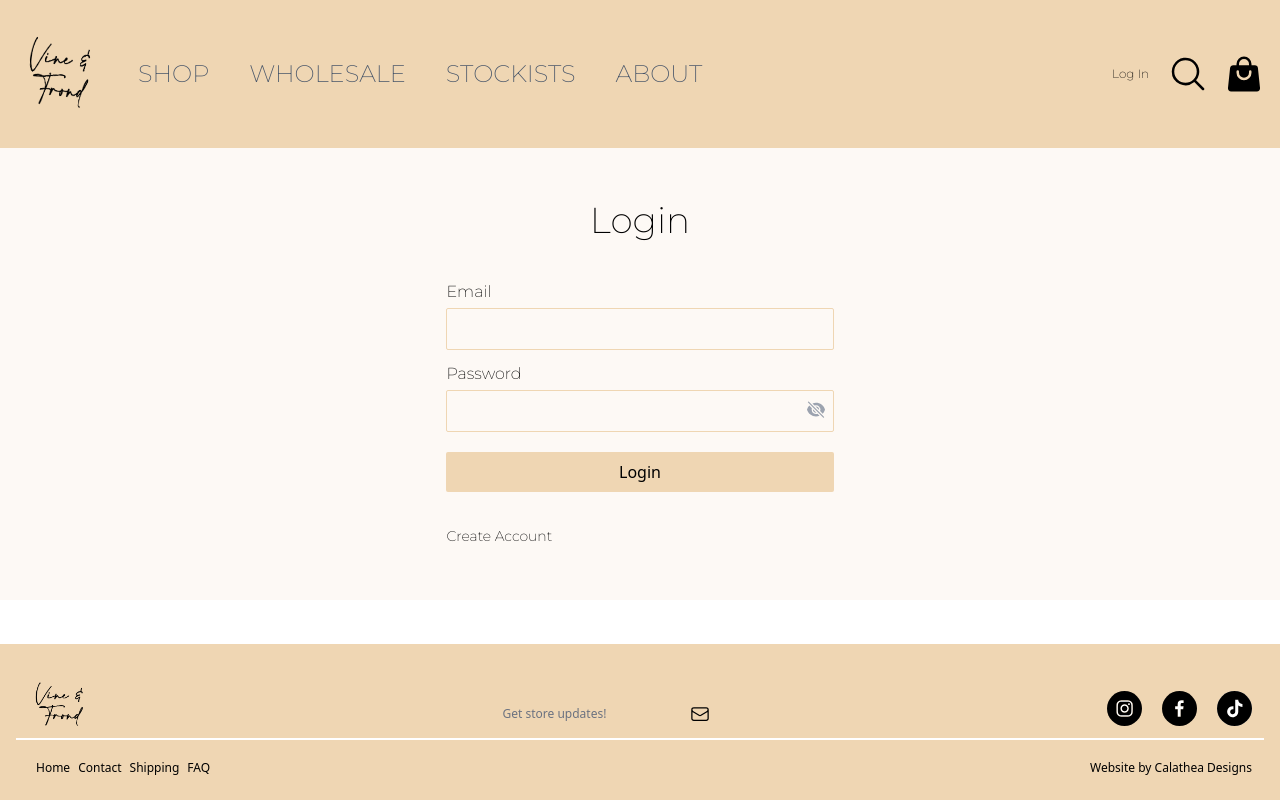
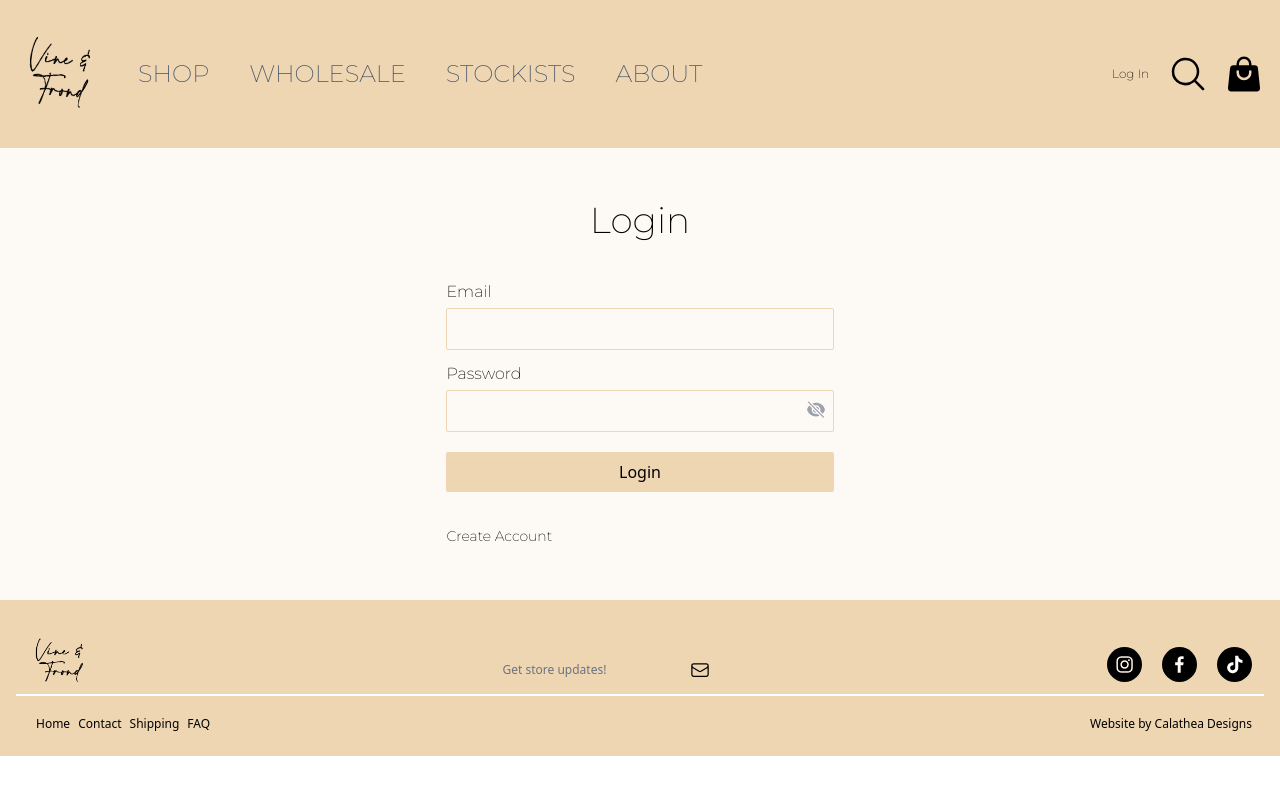
Before and after one commit to Calathea-Z/Vine-Frond-Shop, a Next.js app: page /login in a window 1280 px wide. Built offline with nearby package versions, Linux system fonts and the light colour scheme.

Commit message:
Fixing empty cart screen with nice png.

```diff
--- a/components/Footer.jsx
+++ b/components/Footer.jsx
@@ -6,7 +6,7 @@ import { EnvelopeIcon } from "@heroicons/react/24/outline";
 
 const Footer = () => {
   return (
-    <div className="bg-primary flex flex-col justify-center items-center sm:px-4 sm:py-1 w-full bottom-0 mt-auto">
+    <div className="bg-primary flex flex-col justify-center items-center sm:px-4 sm:py-1 w-full bottom-0 left-0 right-0 relative">
       <div className='flex flex-col sm:flex-row justify-between items-center sm:items-end w-full'>
         <div>
           <Image src={simpleLogo} alt='simple logo' width={90} height={90} className='sm:translate-y-3'/>
--- a/pages/cart.js
+++ b/pages/cart.js
@@ -119,7 +119,7 @@ const CartScreen = () => {
           </div>
         )}
         <div className="col-span-2 border border-primary flex justify-center items-center" />
-        <div className='h-[10rem] mt-3'>
+        <div className=' mt-3'>
         <Link
           href="/allproducts"
           className="text-xs sm:text-sm align-center self-center font-sans py-1 px-1 ml-2 rounded-md bg-primary w-max hover:opacity-80"
```
Also changed, not shown: public/assets/sadCart.png.
